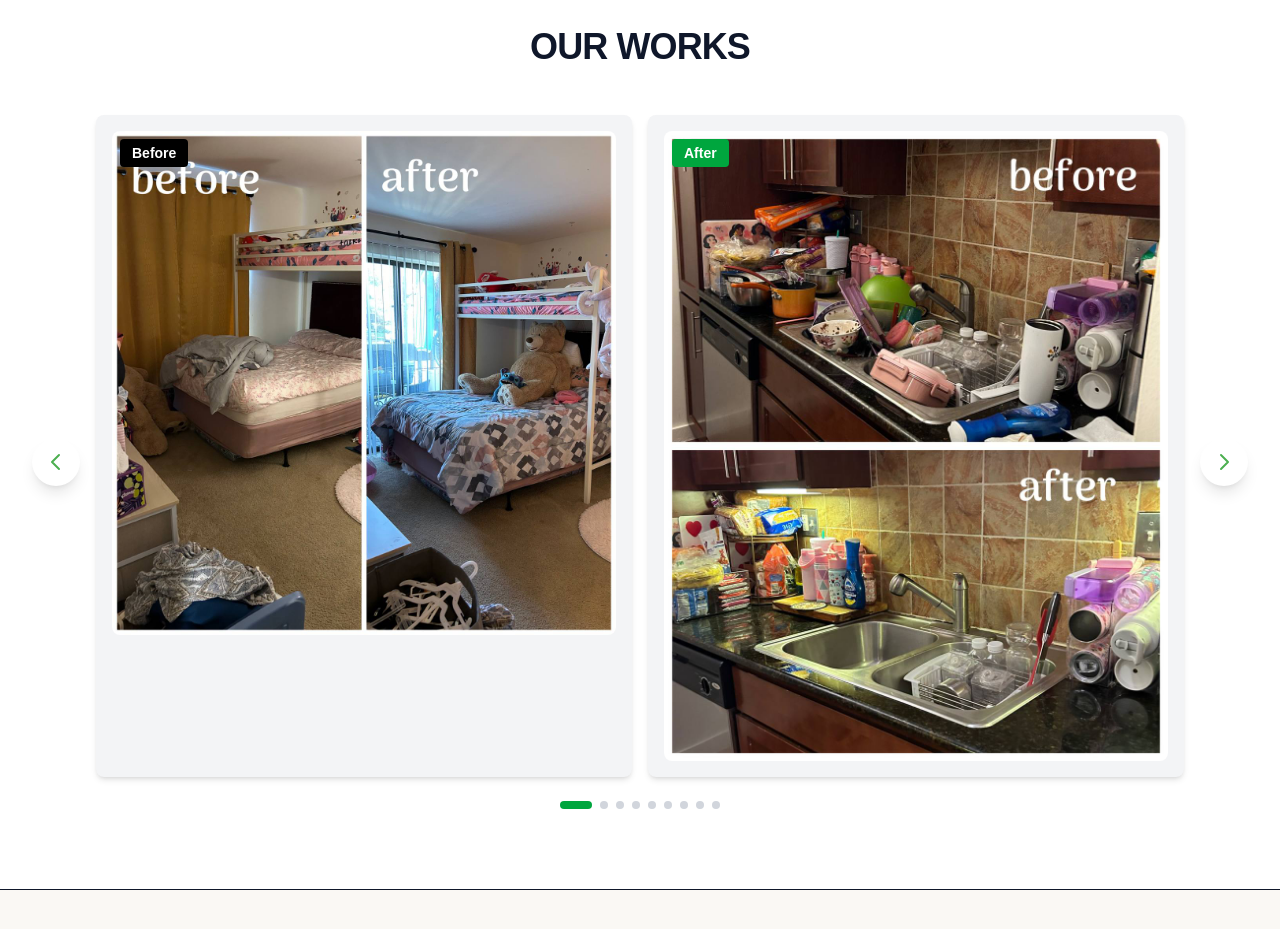
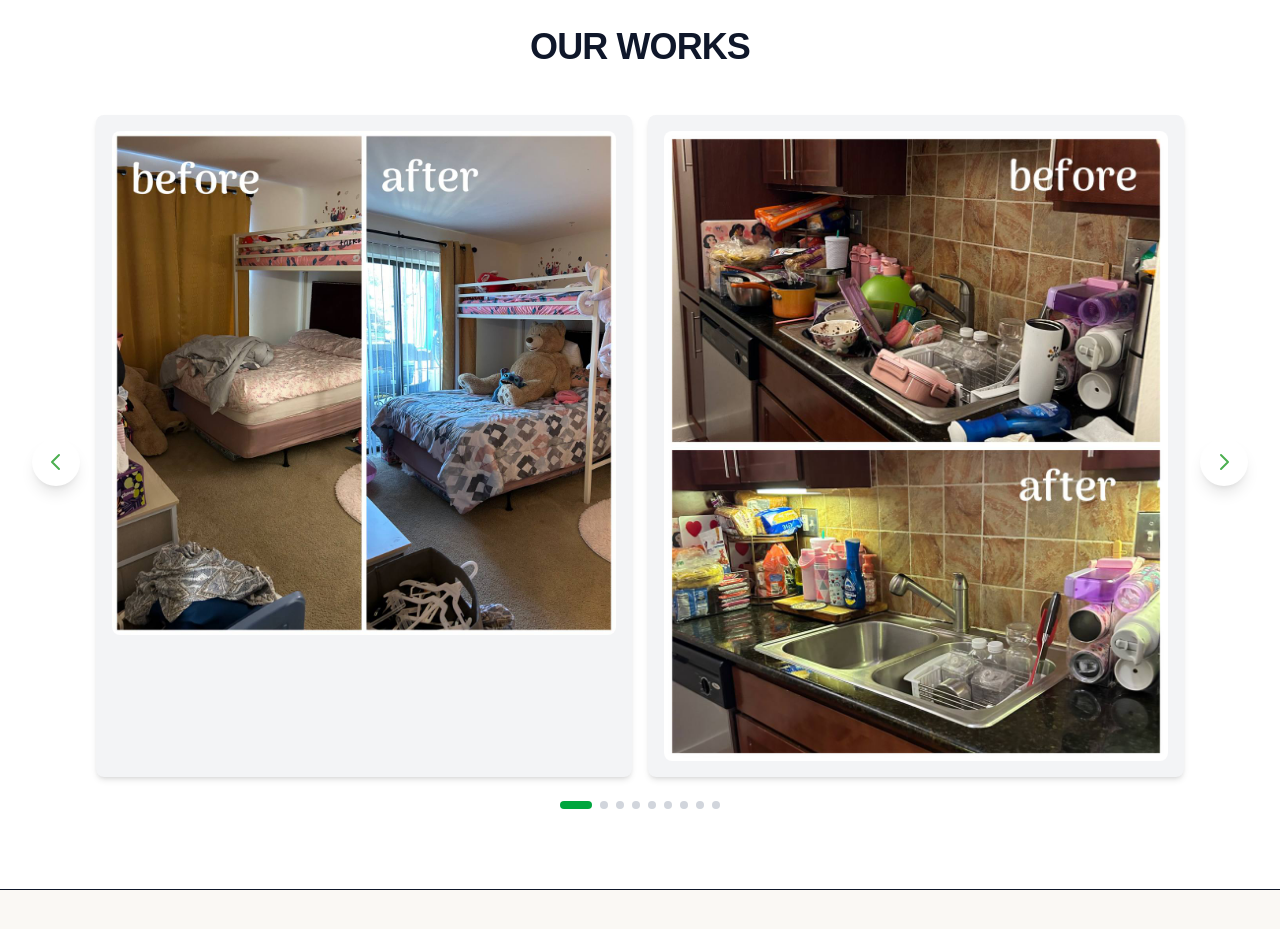
Before and after one commit to freshcleaningservice25-sudo/cleaning-site-1, a Next.js app: page / in a window 1280 px wide. Shown: the part 3640-4569 px from the top of the page. Built offline with nearby package versions, Linux system fonts and the light colour scheme.

Commit message:
Remove Before and After text labels from Our Works section

```diff
--- a/src/app/page.tsx
+++ b/src/app/page.tsx
@@ -503,9 +503,6 @@ export default function GoCleanWelcomeFinalBranded() {
                             unoptimized
                 />
               </div>
-                        <div className="absolute top-6 left-6 bg-black bg-opacity-50 text-white px-3 py-1 rounded text-sm font-semibold z-10">
-                          Before
-                        </div>
                 </div>
                       <div className="relative w-full rounded-lg overflow-visible shadow-md bg-gray-100">
                         <div className="relative w-full flex items-center justify-center p-4">
@@ -517,9 +514,6 @@ export default function GoCleanWelcomeFinalBranded() {
                             className="w-full h-auto max-w-full object-contain rounded-lg"
                             unoptimized
                   />
-                        </div>
-                        <div className="absolute top-6 left-6 bg-green-600 text-white px-3 py-1 rounded text-sm font-semibold z-10">
-                          After
                 </div>
               </div>
                     </div>
@@ -537,9 +531,6 @@ export default function GoCleanWelcomeFinalBranded() {
                             unoptimized
                           />
                         </div>
-                        <div className="absolute top-6 left-6 bg-black bg-opacity-50 text-white px-3 py-1 rounded text-sm font-semibold z-10">
-                          Before
-                        </div>
                       </div>
                       <div className="relative w-full rounded-lg overflow-visible shadow-md bg-gray-100">
                         <div className="relative w-full flex items-center justify-center p-4">
@@ -551,9 +542,6 @@ export default function GoCleanWelcomeFinalBranded() {
                             className="w-full h-auto max-w-full object-contain rounded-lg"
                             unoptimized
                           />
-                        </div>
-                        <div className="absolute top-6 left-6 bg-green-600 text-white px-3 py-1 rounded text-sm font-semibold z-10">
-                          After
                         </div>
                       </div>
                     </div>
```
Lines whose indentation alone changed are shown as unchanged.
